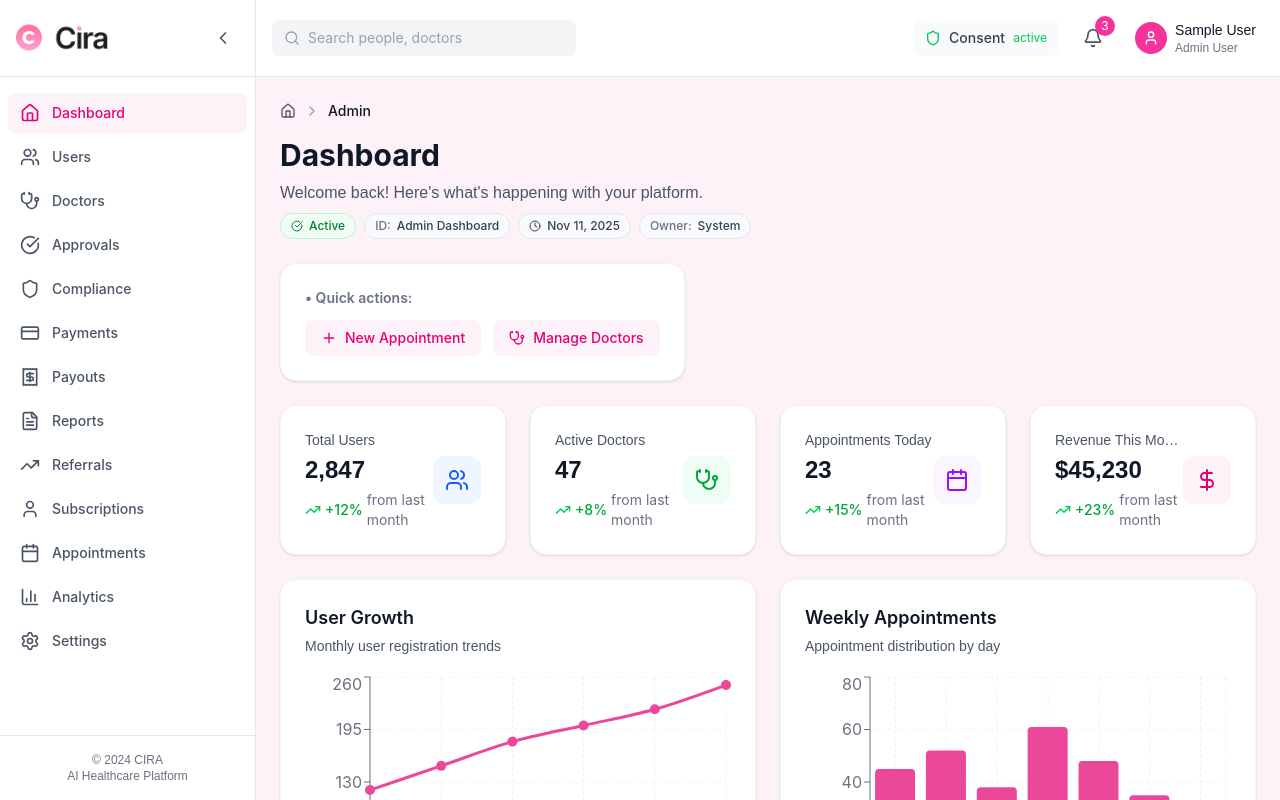
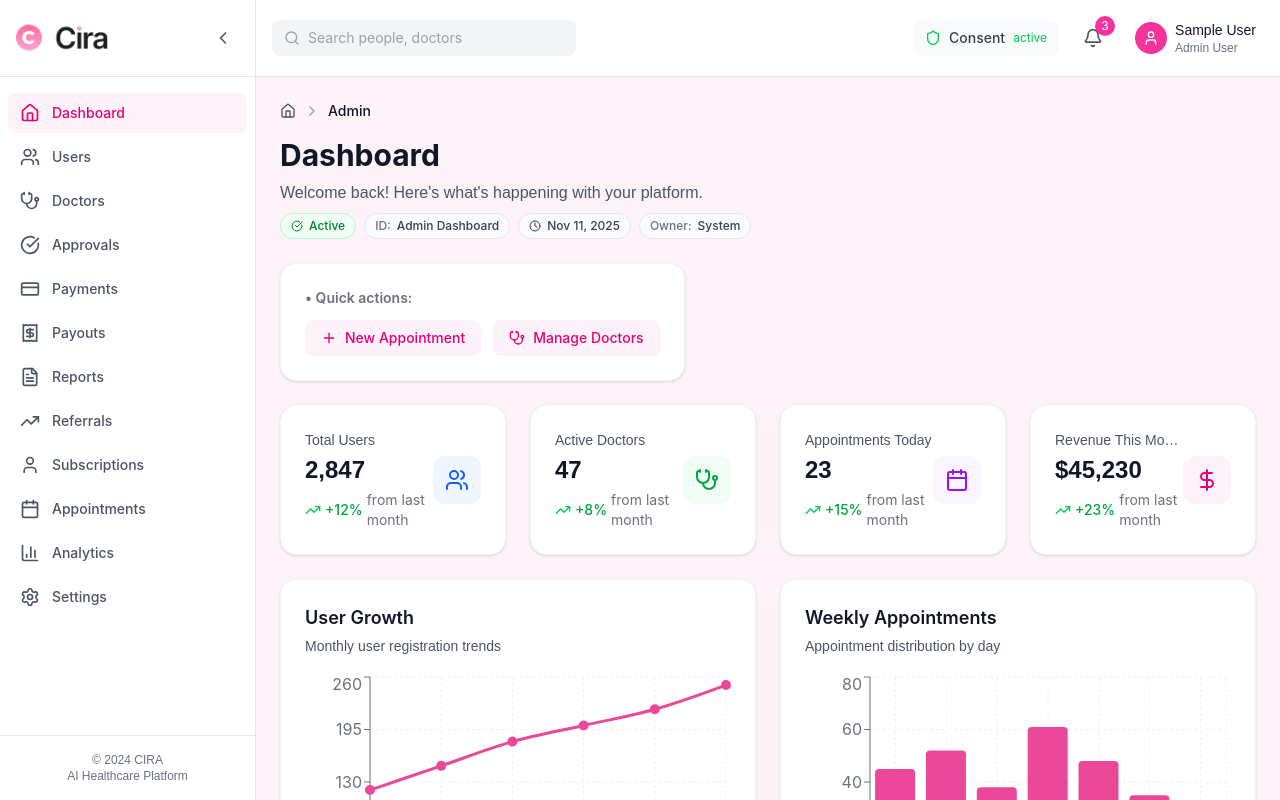
Before and after one commit to habib-SE/cira-frontend, a React (Vite) app: page /admin in a window 1280 px wide. Built offline with nearby package versions, Linux system fonts and the light colour scheme; sample sign-in values are in the browser's storage.

Commit message:
Admin sidebar

```diff
--- a/src/Admin panel/shared/UnifiedSidebar.jsx
+++ b/src/Admin panel/shared/UnifiedSidebar.jsx
@@ -46,7 +46,6 @@ const UnifiedSidebar = ({
           { id: 'users', label: 'Users', icon: Users, path: '/admin/users' },
           { id: 'doctors', label: 'Doctors', icon: Stethoscope, path: '/admin/doctors' },
           { id: 'approvals', label: 'Approvals', icon: CheckCircle, path: '/admin/approvals' },
-          { id: 'compliance', label: 'Compliance', icon: Shield, path: '/admin/compliance' },
           { id: 'payments', label: 'Payments', icon: CreditCard, path: '/admin/payments' },
           { id: 'payouts', label: 'Payouts', icon: Receipt, path: '/admin/payouts' },
           { id: 'reports', label: 'Reports', icon: FileText, path: '/admin/reports' },
```
